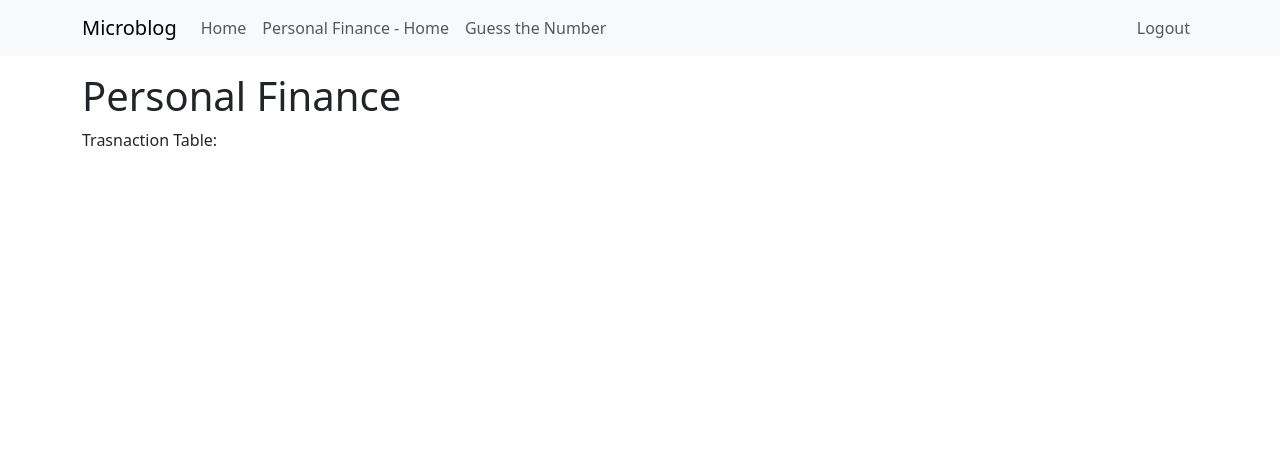
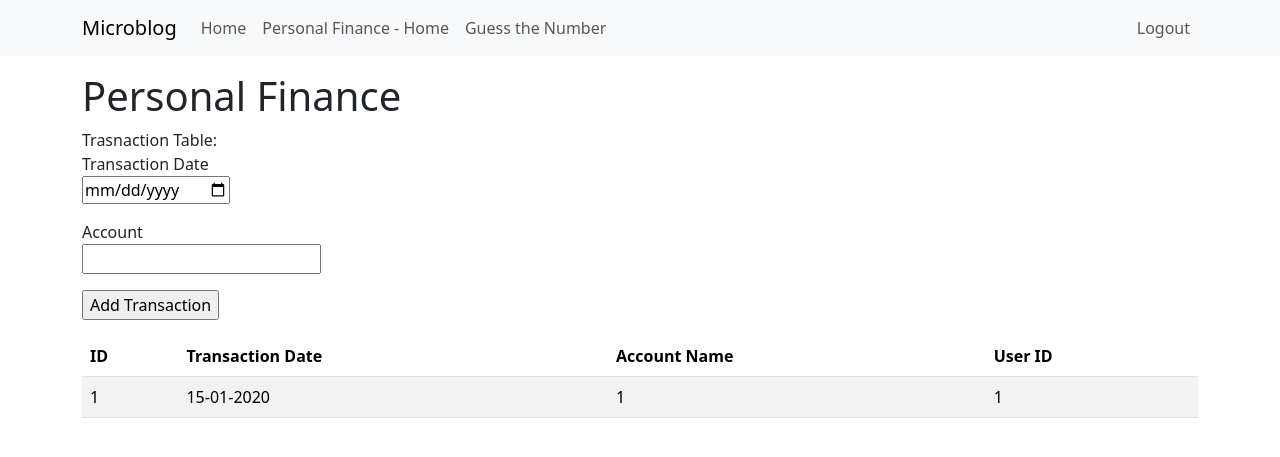
Before and after one commit to KeironTJ/SimpleWebFlasks, a Flask app: page /pfhome in a window 1280 px wide. Shown: the top 457 px of the page. Run offline with Flask 3, Linux system fonts and the light colour scheme; a user stored in the database is signed in; tables that the repository leaves empty hold one stand-in row (values such as "Sample post").

Commit message:
Transaction Function started

```diff
--- a/app/forms.py
+++ b/app/forms.py
@@ -1,5 +1,5 @@
 from flask_wtf import FlaskForm
-from wtforms import StringField, PasswordField, BooleanField, SubmitField
+from wtforms import StringField, PasswordField, BooleanField, SubmitField, DateField, IntegerField
 from wtforms.validators import ValidationError, DataRequired, Email, EqualTo
 import sqlalchemy as sa
 from app import db
@@ -30,3 +30,9 @@ class RegistrationForm(FlaskForm):
             User.email == email.data))
         if user is not None:
             raise ValidationError('Please use a different email address.')
+
+
+class TransactionForm(FlaskForm):
+    transaction_date = DateField('Transaction Date', validators=[DataRequired()])
+    account_id = IntegerField('Account', validators=[DataRequired()])
+    submit = SubmitField('Add Transaction')
--- a/app/routes.py
+++ b/app/routes.py
@@ -1,7 +1,7 @@
 from flask import render_template, flash, redirect, request, url_for
 from app import app, db
-from app.forms import LoginForm, RegistrationForm
-from app.models import User
+from app.forms import LoginForm, RegistrationForm, TransactionForm
+from app.models import User, Account, Transaction
 from flask_login import login_required, current_user, login_user, logout_user
 import sqlalchemy as sa
 from urllib.parse import urlsplit
@@ -54,17 +54,33 @@ def register():
 
 #GUESS THE NUMBER GAME
 
-@app.route('/')
-@app.route('/guessthenumberhome')
+@app.route('/guessthenumberhome', methods=['GET', 'POST'])
 @login_required
 def guessthenumberhome():
 
     return render_template("guessthenumberhome.html", title='Guess The Number')
 
 
-@app.route('/')
-@app.route('/pfhome')
+@app.route('/pfhome', methods=['GET', 'POST'])
 @login_required
 def pfhome():
+    form = TransactionForm(request.form)
+    transactions = []
 
-    return render_template("pfhome.html", title='Personal Finance - Home')
+    try:
+        print("Executing view all transactions function")
+        transactions = db.session.query(Transaction).all()
+        print("complete")
+    except Exception as e:
+        print("Error in view all transactions, e")
+
+
+    if request.method == 'POST' and form.validate():
+        transaction = Transaction(transaction_date=form.transaction_date.data,
+                                  account_id=form.account_id.data,
+                                  user_id=current_user.id)
+        db.session.add(transaction)
+        db.session.commit()
+        flash("Transaction Added")
+        return redirect(url_for('pfhome'))
+    return render_template("pfhome.html", title='Personal Finance - Home', form=form, transactions=transactions)
--- a/app/templates/pfhome.html
+++ b/app/templates/pfhome.html
@@ -8,7 +8,44 @@
 
 <div>
     Trasnaction Table:
+</div>
 
+<form action="" method="post" novalidate>
+    {{ form.hidden_tag() }}
+    <p>
+        {{ form.transaction_date.label }}<br>
+        {{ form.transaction_date(size=32) }}
+    </p>
+    <p>
+        {{ form.account_id.label }}<br>
+        {{ form.account_id(size=32) }}
+    </p>
+
+
+    <p>{{ form.submit() }}</p>
+</form>
+
+<div>
+    <table class="table table-striped">
+        <thead>
+            <th>ID</th>
+            <th>Transaction Date</th>
+            <th>Account Name</th>
+            <th>User ID</th>
+        </thead>
+        <tbody>
+            {% for transaction in transactions %}
+            <tr>
+                <td>{{ transaction.id }}</td>
+                <td>{{ transaction.transaction_date.strftime('%d-%m-%Y') }}</td>
+                <td>{{ transaction.account_id }}</td>
+                <td>{{ transaction.user_id }}</td>
+            </tr>
+            {% endfor %}
+
+            </tr>
+        </tbody>
+    </table>
 </div>
 
 
```
Also changed, not shown: app/models.py (+9 -8 lines), migrations/versions/be9717113a17_.py (renamed from migrations/versions/edf30049c721_users_table.py, +20 -4 lines), migrations/versions/c5db8d534338_.py (deleted, +0 -32 lines), migrations/versions/ecc77c72872d_.py (deleted, +0 -34 lines), app.db.
